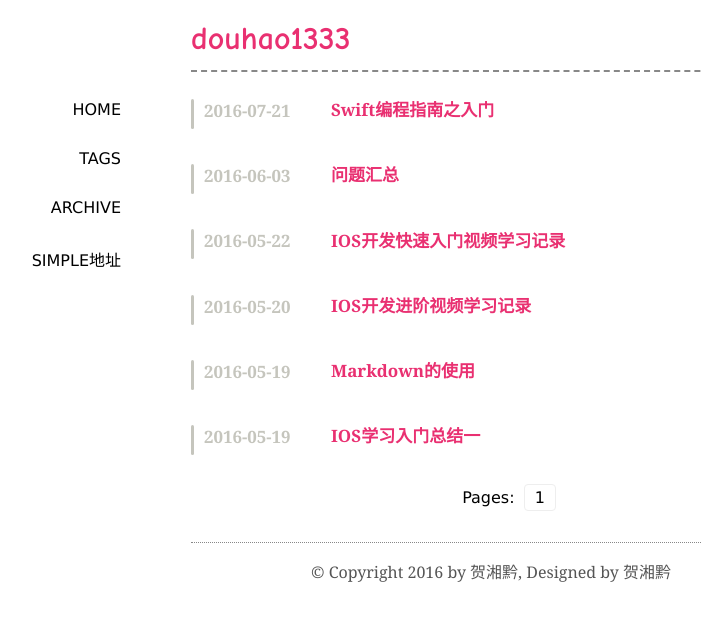
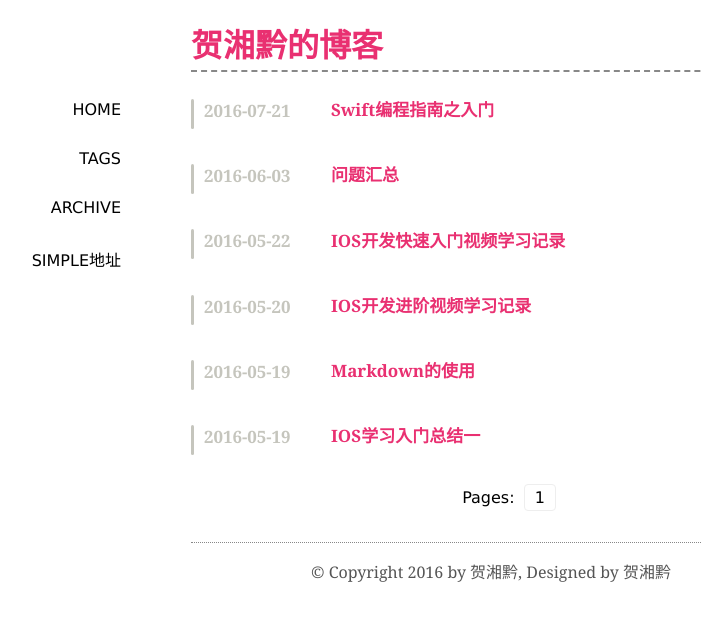
Before and after one commit to douhao1333/douhao1333.github.io, a plain HTML site: page index.html in a window 1280 px wide. Shown: the whole page, without its empty margins (149-851 px from the left). Drawn offline with Linux system fonts and the light colour scheme.

Commit message:
Update index.html

```diff
--- a/index.html
+++ b/index.html
@@ -99,7 +99,7 @@ $(document).ready(function() {
         type: "GET",
         dataType: "json",
         success: function(data) {
-            $("#title").html(data.name);
+            $("#title").html("贺湘黔的博客");
             data.posts.sort(function(a, b){
                 if (a.date > b.date)
                     return -1;
```
